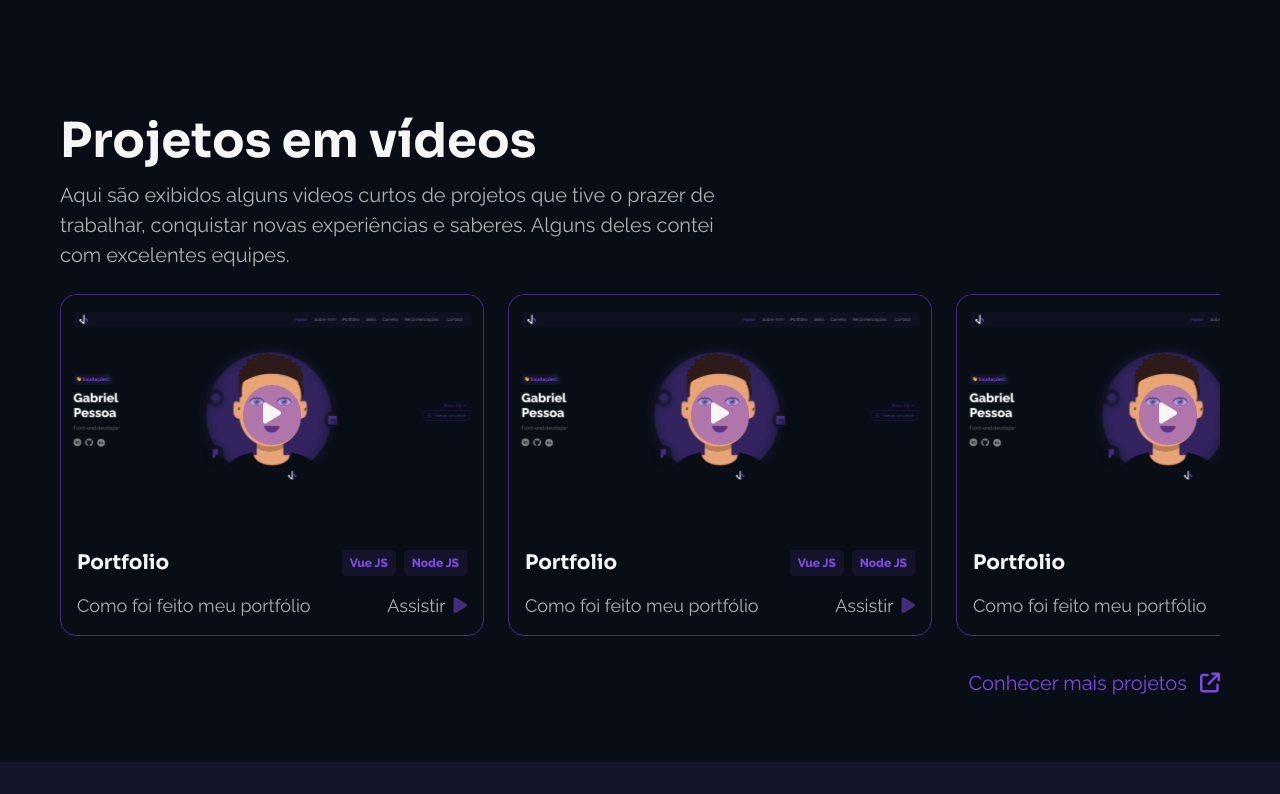
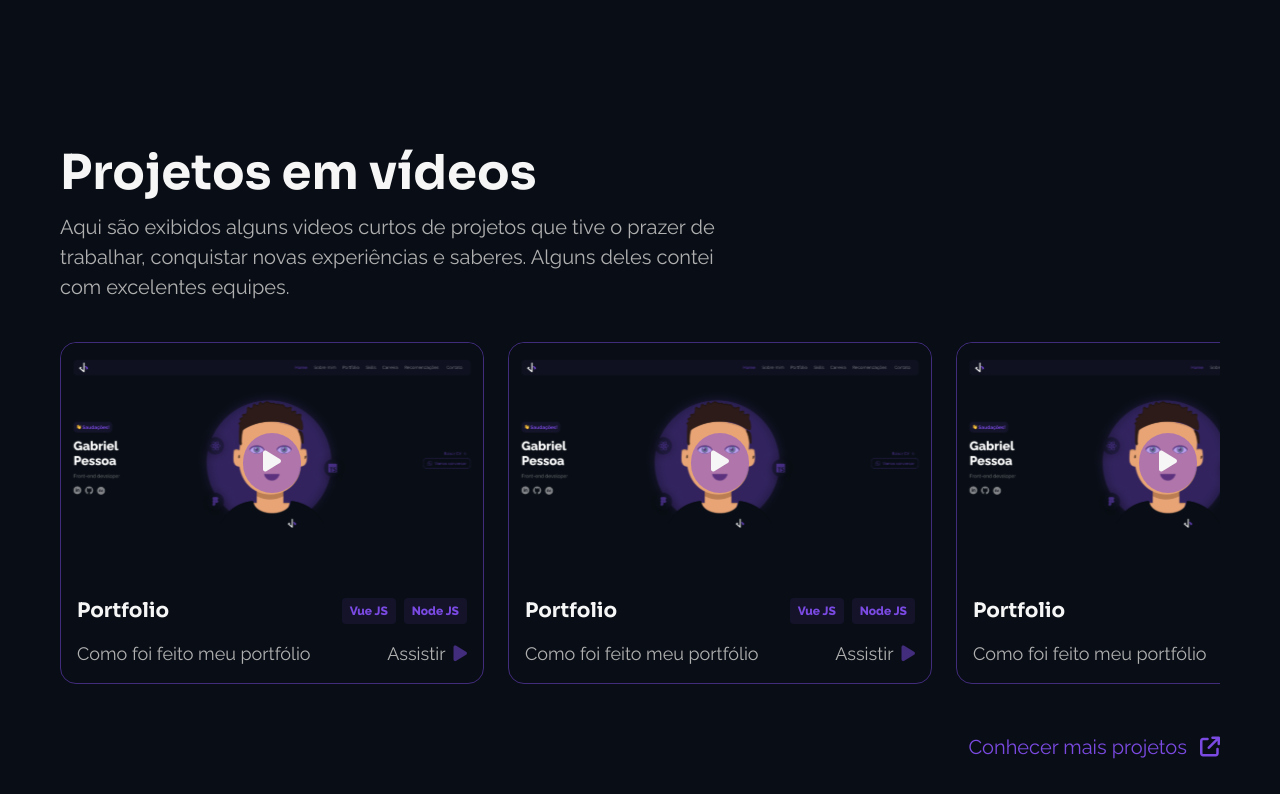
Before and after one commit to Gabriel-P-Freitas/portfolio, a React (Vite) app: page / in a window 1280 px wide. Shown: the part 3682-4476 px from the top of the page. Built offline with nearby package versions, Linux system fonts and the light colour scheme.

Commit message:
add style in scrollbar

```diff
--- a/src/assets/styles/output.css
+++ b/src/assets/styles/output.css
@@ -1008,10 +1008,6 @@ video {
   font-weight: 600;
 }
 
-.font-medium {
-  font-weight: 500;
-}
-
 .underline {
   text-decoration-line: underline;
 }
@@ -1034,6 +1030,7 @@ video {
   --cod-gray-50: #F6F6F6;
   --cod-gray-300: #B0B0B0;
   --cod-gray-400: #888888;
+  --cod-gray-900: #3D3D3D;
   --cod-gray-950: #090E16;
   --main-100: #7B4AE2;
   --main-200: #7B4AE2BF;
@@ -1293,6 +1290,18 @@ main .sec-contact .contact-content {
   main .slide-depoimentos blockquote.bloco-depoimento {
     min-width: 26.5rem;
   }
+
+  main .slide-depoimentos::-webkit-scrollbar, main .list-videos::-webkit-scrollbar, main .list-praticas::-webkit-scrollbar {
+    background-color: var(--cod-gray-900);
+    border-radius: 8px;
+    height: 16px;
+  }
+
+  main .slide-depoimentos::-webkit-scrollbar-thumb, main .list-videos::-webkit-scrollbar-thumb, main .list-praticas::-webkit-scrollbar-thumb {
+    background-color: var(--main-300);
+    display: inline-block;
+    border-radius: 8px;
+  }
 }
 
 @media screen and (max-width: 992px) {
--- a/src/assets/styles/style.css
+++ b/src/assets/styles/style.css
@@ -5,6 +5,7 @@
   --cod-gray-50: #F6F6F6;
   --cod-gray-300: #B0B0B0;
   --cod-gray-400: #888888;
+  --cod-gray-900: #3D3D3D;
   --cod-gray-950: #090E16;
   --main-100: #7B4AE2;
   --main-200: #7B4AE2BF;
@@ -242,6 +243,16 @@ main .sec-contact .contact-content {
   main .slide-depoimentos blockquote.bloco-depoimento {
     min-width: 26.5rem;
   }
+  main .slide-depoimentos::-webkit-scrollbar, main .list-videos::-webkit-scrollbar, main .list-praticas::-webkit-scrollbar {
+    background-color: var(--cod-gray-900);
+    border-radius: 8px;
+    height: 16px;
+  }
+  main .slide-depoimentos::-webkit-scrollbar-thumb, main .list-videos::-webkit-scrollbar-thumb, main .list-praticas::-webkit-scrollbar-thumb {
+    background-color: var(--main-300);
+    display: inline-block;
+    border-radius: 8px;
+  }
 }
 @media screen and (max-width: 992px) {
   main .sec-praticas-projetos .header-praticas {
--- a/src/assets/styles/style.scss
+++ b/src/assets/styles/style.scss
@@ -6,6 +6,7 @@
     --cod-gray-50: #F6F6F6;
     --cod-gray-300: #B0B0B0;
     --cod-gray-400: #888888;
+    --cod-gray-900: #3D3D3D;
     --cod-gray-950: #090E16;
     --main-100: #7B4AE2;
     --main-200: #7B4AE2BF; // 75% opacity
--- a/src/main.jsx
+++ b/src/main.jsx
@@ -131,7 +131,7 @@ createRoot(document.getElementById('root')).render(
           </div>
         </div>
 
-        <ul className='list-praticas grid grid-cols-3 gap-6'>
+        <ul className='list-praticas py-4 grid grid-cols-3 gap-6'>
           <li className=''>
             <button className='card-pratica text-start hover-main-400 transition-ease-in flex flex-col justify-between h-96 p-6 border-main-300 rounded-2xl'>
               <div>
@@ -274,7 +274,7 @@ createRoot(document.getElementById('root')).render(
         <h2 className='mb-2'>Projetos em vídeos</h2>
         <p className='text-sec-project w-7/12 fs-xlarge mb-6'>Aqui são exibidos alguns videos curtos de projetos que tive o prazer de trabalhar, conquistar novas experiências e saberes. Alguns deles contei com excelentes equipes.</p>
 
-        <ul className='list-videos flex gap-x-6 mb-8'>
+        <ul className='list-videos py-4 flex gap-x-6 mb-8'>
           <li className='w-1/3'>
             <a className='card-video hover-main-400 transition-ease-in pb-4 border-main-300 rounded-2xl' href="">
               <figure className='relative mb-4'>
```
Also changed, not shown: src/assets/styles/_main.scss (+11 -5 lines), 2 other files (tests, documents, lock files or other folders).
